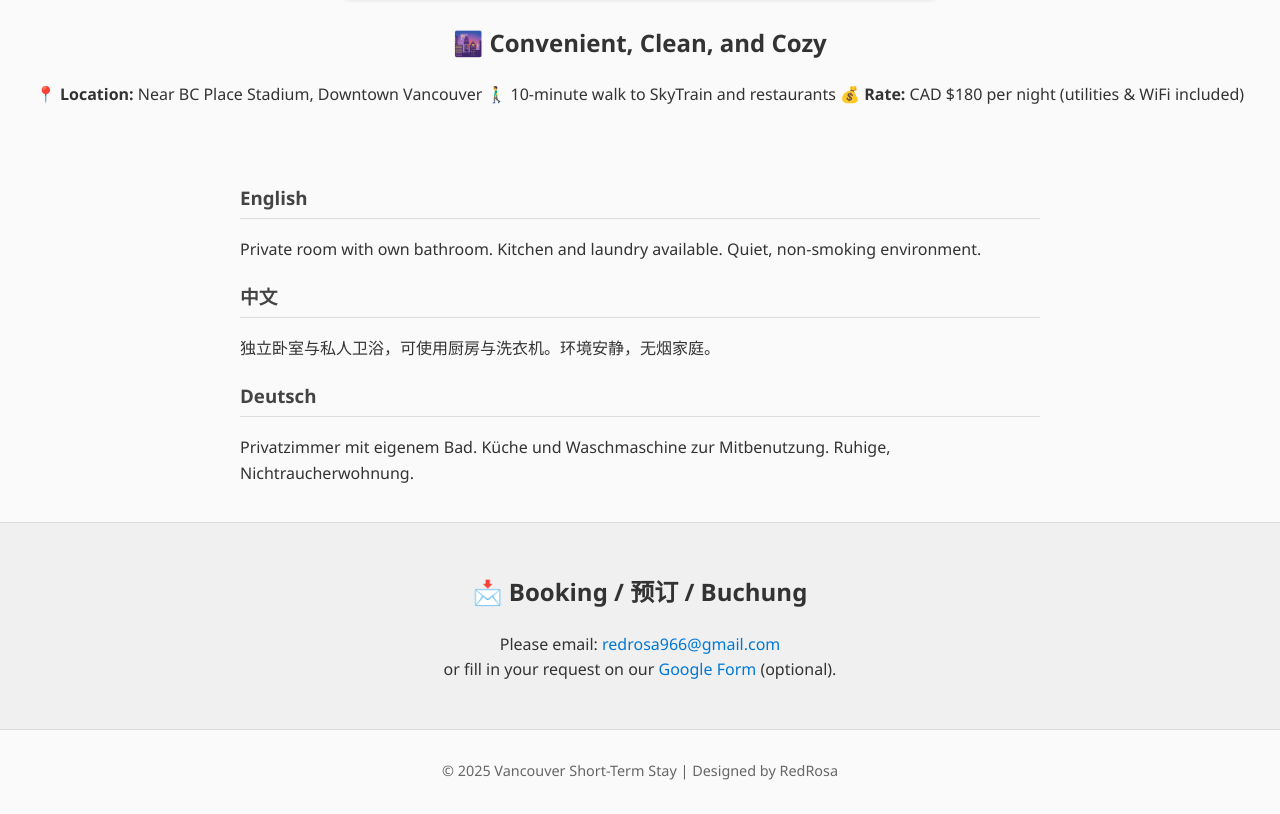
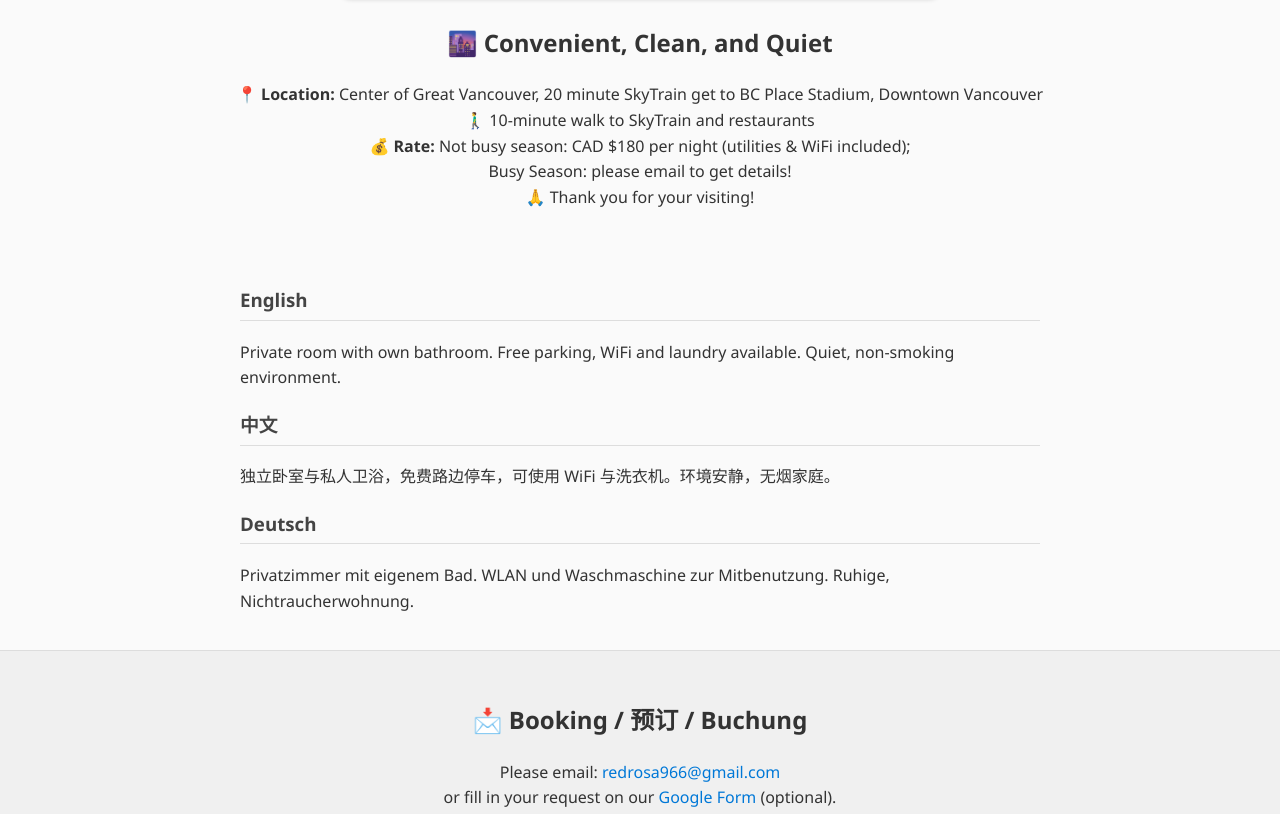
Before and after one commit to redrosa966/vancouver-shorttermroom, a plain HTML site: page index.html in a window 1280 px wide. Shown: the part 629-1443 px from the top of the page. Drawn offline with Linux system fonts and the light colour scheme.

Commit message:
Update index.html

```diff
--- a/index.html
+++ b/index.html
@@ -14,23 +14,25 @@
 
   <section class="intro">
     <img src="https://upload.wikimedia.org/wikipedia/commons/6/6e/Vancouver_BC_Place_and_Skyline_2022.jpg" alt="Vancouver city view">
-    <h2>🌆 Convenient, Clean, and Cozy</h2>
+    <h2>🌆 Convenient, Clean, and Quiet</h2>
     <p>
-      📍 <b>Location:</b> Near BC Place Stadium, Downtown Vancouver
-      🚶‍♂️ 10-minute walk to SkyTrain and restaurants
-      💰 <b>Rate:</b> CAD $180 per night (utilities & WiFi included)
+      📍 <b>Location:</b> Center of Great Vancouver, 20 minute SkyTrain get to BC Place Stadium, Downtown Vancouver<br>
+      🚶‍♂️ 10-minute walk to SkyTrain and restaurants<br>
+      💰 <b>Rate:</b> Not busy season: CAD $180 per night (utilities & WiFi included);<br>
+      Busy Season: please email to get details!<br>
+      🙏 Thank you for your visiting!
     </p>
   </section>
 
   <section class="details">
     <h3>English</h3>
-    <p>Private room with own bathroom. Kitchen and laundry available. Quiet, non-smoking environment.</p>
+    <p>Private room with own bathroom. Free parking, WiFi and laundry available. Quiet, non-smoking environment.</p>
 
     <h3>中文</h3>
-    <p>独立卧室与私人卫浴，可使用厨房与洗衣机。环境安静，无烟家庭。</p>
+    <p>独立卧室与私人卫浴，免费路边停车，可使用 WiFi 与洗衣机。环境安静，无烟家庭。</p>
 
     <h3>Deutsch</h3>
-    <p>Privatzimmer mit eigenem Bad. Küche und Waschmaschine zur Mitbenutzung. Ruhige, Nichtraucherwohnung.</p>
+    <p>Privatzimmer mit eigenem Bad. WLAN und Waschmaschine zur Mitbenutzung. Ruhige, Nichtraucherwohnung.</p>
   </section>
 
   <section class="contact">
```
